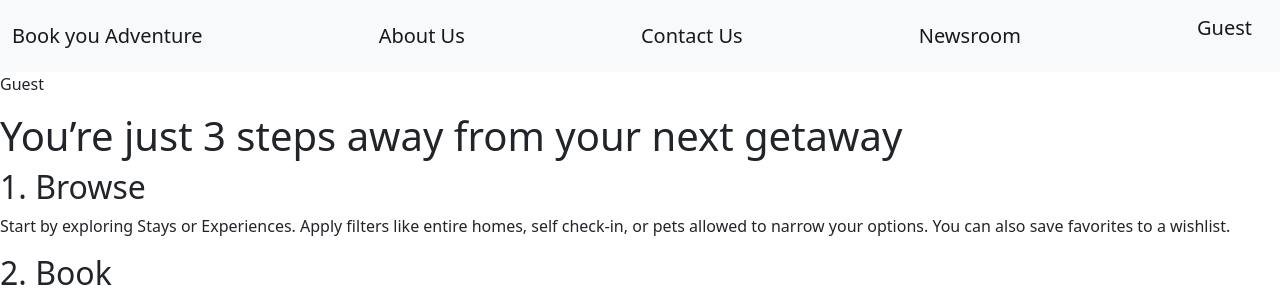
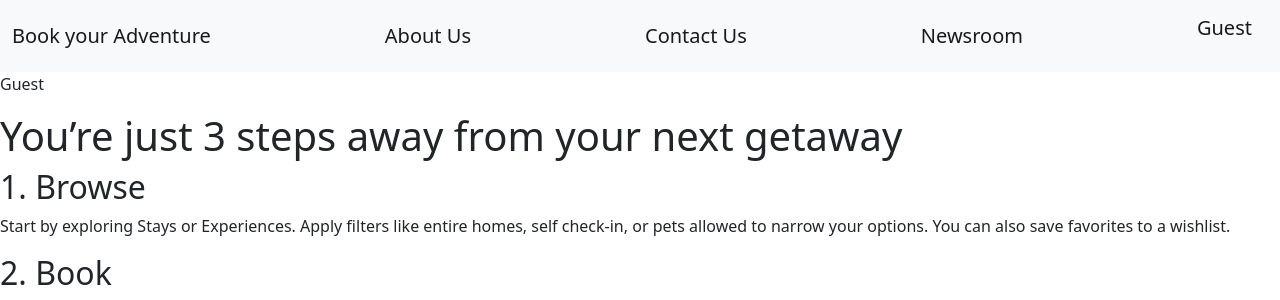
Before and after one commit to Kategkate/Kategkate, a Django app: page / in a window 1280 px wide. Shown: the top 300 px of the page. Run offline with Django 3.2, Linux system fonts and the light colour scheme; some libraries are stand-ins or nearby versions.

Commit message:
3.1. Header and {%include%}

```diff
--- a/bookme/posts/templates/header.html
+++ b/bookme/posts/templates/header.html
@@ -1,6 +1,6 @@
 <nav class="navbar navbar-light bg-light">
     <div class="container-fluid">
-        <a class="navbar-brand" href="/">Book you Adventure</a>
+        <a class="navbar-brand" href="/">Book your Adventure</a>
         <a class="navbar-brand" href="/about">About Us</a>
         <a class="navbar-brand" href="/contact">Contact Us</a>
         <a class="navbar-brand" href="/newsroom">Newsroom</a>
```
